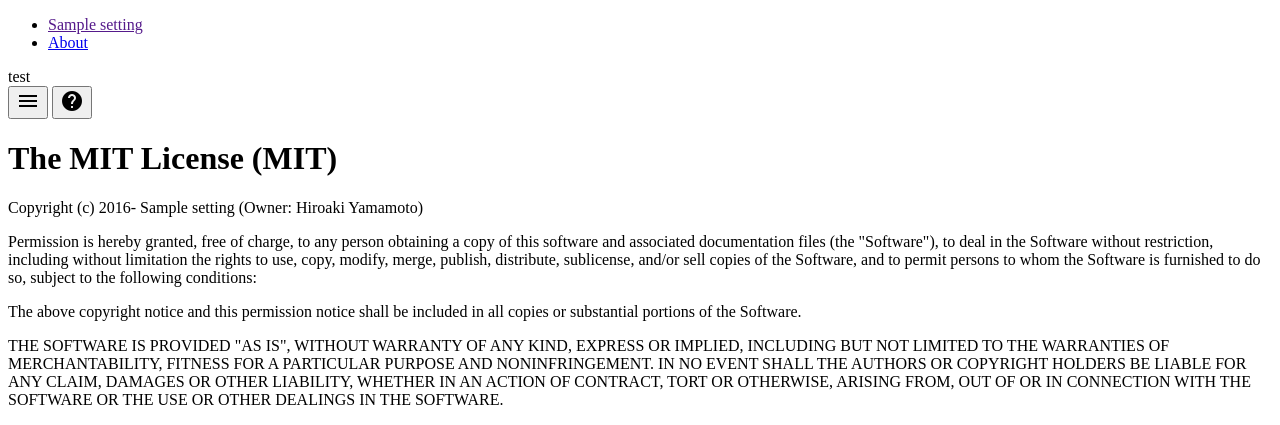
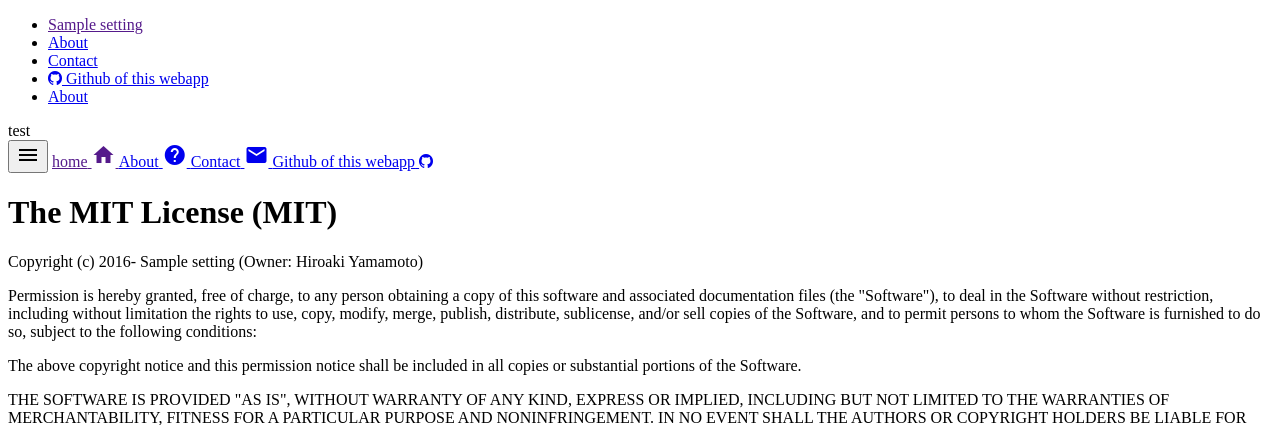
Before and after one commit to hysoftware/hysoftware.net, a Python web app: template app/jinja2/base.html in a window 1280 px wide. Shown: the top 425 px of the page. Run offline with Jinja, Linux system fonts and the light colour scheme; the template is opened without the code that fills it: most values are stand-ins (such as "Sample title", 1, 10 or a date in 2020); some libraries are stand-ins or nearby versions.

Commit message:
Added navigaton structures and menu styles to the view.
Honestly, I'm not sure whether using position:absolute is the best or not...

```diff
--- a/app/common/scss/menus.scss
+++ b/app/common/scss/menus.scss
@@ -1,5 +1,5 @@
 md-fab-speed-dial {
-  position: absolute;
+  position: fixed;
   right: 0;
   bottom: 0;
 }
@@ -24,7 +24,7 @@ nav.main-nav {
   &:not(.out) {
     text-shadow: 3px 3px 2px black;
   }
-  a {
+  a, md-icon {
     color: #F6F6F6;
     text-decoration: none;
   }
--- a/app/jinja2/base.html
+++ b/app/jinja2/base.html
@@ -1,6 +1,27 @@
 {%
   set transparentMenuEnabled =
     "true" if getattr(view, 'enable_transparent_menu', True) else "false"
+-%}
+{%
+  set menu = [
+    {
+        "name": _("About"),
+        "url": "#",
+        "icon_class": "material-icons",
+        "icon_body": "help"
+    }, {
+        "name": _("Contact"),
+        "url": "#",
+        "icon_class": "material-icons",
+        "icon_body": "email"
+    }, {
+      "name": _("Github of this webapp"),
+      "url": "https://github.com/hysoftware/hysoftware.net",
+      "icon_class": "ion-social-github",
+      "show_icon_on_header": True,
+      "target": "_blank"
+    }
+  ]
 -%}
 <!DOCTYPE html>
 <html lang="en">
@@ -38,6 +59,19 @@
     data-ng-class="navBarCls" data-layout="row">
     <ul>
       <li class="brand"><a href="{{ url('home:index') }}">{{ settings.TITLE }}</a></li>
+      {% for menu_item in menu -%}
+      <li>
+        <a href="{{ menu_item.url }}"
+          {% if menu_item.target %}target="{{ menu_item.target }}"{% endif %}>
+          {% if menu_item.show_icon_on_header -%}
+          <i class="{{ menu_item.icon_class }}">
+            {{ menu_item.icon_body or ""}}
+          </i>
+          {%- endif %}
+          {{menu_item.name}}
+        </a>
+      </li>
+      {%- endfor %}
       <li><a href="#">About</a></li>
     </ul>
     <div class="sep" data-flex></div>
@@ -51,9 +85,18 @@
       </button>
     </md-fab-trigger>
     <md-fab-actions>
-      <button data-md-button class="md-fab md-raised md-mini">
-        <md-icon class="material-icons">help</md-icon>
-      </button>
+      <a href="{{ url('home:index') }}" data-md-button class="md-fab md-raised md-mini">
+        <md-tooltip data-md-direction="left">{{ _("home") }}</md-tooltip>
+        <md-icon class="material-icons">home</md-icon>
+      </a>
+      {% for menu_item in menu -%}
+      <a href="{{ menu_item.url }}" data-md-button class="md-fab md-raised md-mini"
+        {% if menu_item.target %}target="{{ menu_item.target }}"{% endif %}
+        aria-label="{{ menu_item.name }}">
+        <md-tooltip data-md-direction="left">{{ menu_item.name }}</md-tooltip>
+        <md-icon class="{{ menu_item.icon_class }}">{{ menu_item.icon_body or ""}}</md-icon>
+      </a>
+      {%- endfor %}
     </md-fab-actions>
   </md-fab-speed-dial>
   <footer>
```
Also changed, not shown: app/common/scss/layouts.scss (+11 -0 lines), tests/test_home_view.py (+1 -0 lines).
